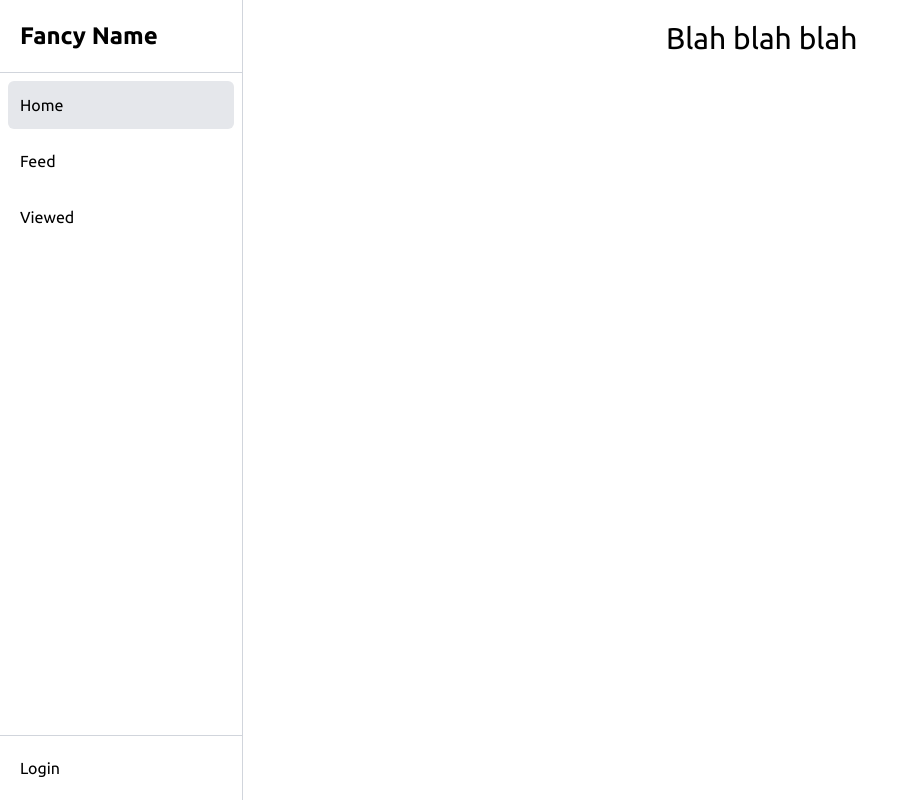
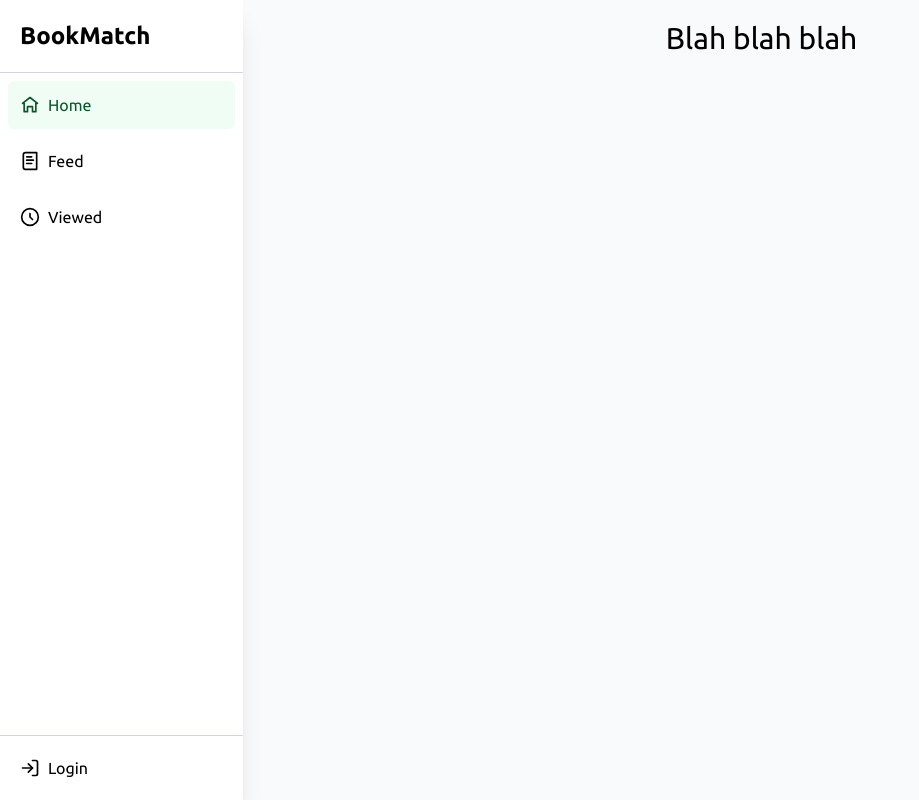
Before and after one commit to HamsterBigTech/kakayato-gloopost, a SvelteKit app: page / in a window 1280 px wide. Shown: the whole page, without its empty margins (0-919 px from the left). Built offline with nearby package versions, Linux system fonts and the light colour scheme; no server answers.

Commit message:
feat: icons & colors

```diff
--- /dev/null
+++ b/src/lib/components/nav-item.svelte
@@ -0,0 +1,14 @@
+<script lang="ts">
+	import type { Snippet } from 'svelte';
+
+	const { href, path, children }: { href: string; path: string; children: Snippet } = $props();
+</script>
+
+<a
+	class={`transition p-3 rounded-md ${path === href ? 'bg-green-50 text-green-900' : 'hover:bg-green-50 hover:text-green-900'}`}
+	{href}
+>
+	<div class="flex flex-row gap-2">
+		{@render children()}
+	</div>
+</a>
--- a/src/routes/+layout.svelte
+++ b/src/routes/+layout.svelte
@@ -7,6 +7,7 @@
 	import { sessionCtx } from '$lib/service/session';
 	import { bookCtx, BookService } from '$lib/service/book';
 	import { page } from '$app/state';
+	import NavItem from '$lib/components/nav-item.svelte';
 
 	let { children } = $props();
 
@@ -28,36 +29,128 @@
 	});
 </script>
 
-{#snippet link(href: string, text: string)}
-	<a
-		class={`transition p-3 rounded-md ${path === href ? 'bg-gray-200' : 'hover:bg-gray-200'}`}
-		{href}>{text}</a
-	>
-{/snippet}
-
-<div class="flex flex-row h-100vh">
-	<nav class="w-75 h-screen m-0 flex flex-col border-r-1 border-gray-300">
+<div class="flex flex-row h-100vh bg-gray-50">
+	<nav class="w-75 h-screen m-0 flex flex-col border-gray-300 bg-white shadow-xl">
 		<div class="p-2 border-b-1 border-gray-300">
-			<h1 class="font-bold text-2xl p-3">Fancy Name</h1>
+			<h1 class="font-bold text-2xl p-3">BookMatch</h1>
 		</div>
 
 		<div class="p-2 flex flex-col gap-2">
-			{@render link('/', 'Home')}
-			{@render link('/feed', 'Feed')}
-			{@render link('/viewed', 'Viewed')}
+			<NavItem href="/" {path}>
+				<svg
+					class="mt-auto mb-auto"
+					xmlns="http://www.w3.org/2000/svg"
+					width="20"
+					height="20"
+					viewBox="0 0 24 24"
+					fill="none"
+					stroke="currentColor"
+					stroke-width="2"
+					stroke-linecap="round"
+					stroke-linejoin="round"
+				>
+					<path d="M3 10L12 3L21 10H19V20H15V14H9V20H5V10H3Z" />
+				</svg>
+
+				Home
+			</NavItem>
+
+			<NavItem href="/feed" {path}>
+				<svg
+					class="mt-auto mb-auto"
+					xmlns="http://www.w3.org/2000/svg"
+					width="20"
+					height="20"
+					viewBox="0 0 24 24"
+					fill="none"
+					stroke="currentColor"
+					stroke-width="2"
+					stroke-linecap="round"
+					stroke-linejoin="round"
+				>
+					<path d="M4 19.5v-15A2.5 2.5 0 0 1 6.5 2H20v20H6.5a2.5 2.5 0 0 1-2.5-2.5z" />
+					<path d="M8 7h6" />
+					<path d="M8 11h8" />
+					<path d="M8 15h6" />
+				</svg>
+
+				Feed
+			</NavItem>
+
+			<NavItem href="/viewed" {path}>
+				<svg
+					class="mt-auto mb-auto"
+					xmlns="http://www.w3.org/2000/svg"
+					width="20"
+					height="20"
+					viewBox="0 0 24 24"
+					fill="none"
+					stroke="currentColor"
+					stroke-width="2"
+					stroke-linecap="round"
+					stroke-linejoin="round"
+				>
+					<path d="M12 8v4l3 3" />
+					<circle cx="12" cy="12" r="10" />
+				</svg>
+
+				Viewed
+			</NavItem>
 		</div>
 
 		<div class="mt-auto w-full border-t-1 border-gray-300 p-2">
 			{#if session.session === null}
 				<button
-					class="transition p-3 rounded-md hover:bg-gray-200 active:bg-gray-300 w-full text-left"
-					onclick={() => goto('/login')}>Login</button
+					class="transition p-3 rounded-md hover:bg-green-50 hover:text-green-900 active:bg-green-100 w-full text-left"
+					onclick={() => goto('/login')}
 				>
+					<div class="flex flex-row gap-2">
+						<svg
+							class="mt-auto mb-auto"
+							xmlns="http://www.w3.org/2000/svg"
+							width="20"
+							height="20"
+							viewBox="0 0 24 24"
+							fill="none"
+							stroke="currentColor"
+							stroke-width="2"
+							stroke-linecap="round"
+							stroke-linejoin="round"
+						>
+							<path d="M15 3h4a2 2 0 0 1 2 2v14a2 2 0 0 1-2 2h-4" />
+							<polyline points="10 17 15 12 10 7" />
+							<line x1="15" y1="12" x2="3" y2="12" />
+						</svg>
+
+						Login
+					</div>
+				</button>
 			{:else}
 				<button
-					class="transition p-3 rounded-md hover:bg-gray-200 active:bg-gray-300 w-full text-left"
-					onclick={() => supabase.auth.signOut()}>Logout</button
+					class="transition p-3 rounded-md hover:bg-green-100 hover:text-green-900 active:bg-green-100 w-full text-left"
+					onclick={() => supabase.auth.signOut()}
 				>
+					<div class="flex flex-row gap-2">
+						<svg
+							class="mt-auto mb-auto"
+							xmlns="http://www.w3.org/2000/svg"
+							width="20"
+							height="20"
+							viewBox="0 0 24 24"
+							fill="none"
+							stroke="currentColor"
+							stroke-width="2"
+							stroke-linecap="round"
+							stroke-linejoin="round"
+						>
+							<path d="M15 3h4a2 2 0 0 1 2 2v14a2 2 0 0 1-2 2h-4" />
+							<polyline points="10 17 15 12 10 7" />
+							<line x1="15" y1="12" x2="3" y2="12" />
+						</svg>
+
+						Logout
+					</div>
+				</button>
 			{/if}
 		</div>
 	</nav>
--- a/src/routes/feed/+page.svelte
+++ b/src/routes/feed/+page.svelte
@@ -32,7 +32,7 @@
 
 			<div class="flex gap-8 w-fit mt-8">
 				<button
-					class="transition w-15 h-15 text-2xl rounded-full border-2 hover:bg-gray-200 active:bg-gray-300 border-red-300"
+					class="transition w-15 h-15 text-2xl rounded-full border-2 hover:bg-red-50 active:bg-red-100 border-red-300"
 					onclick={async () => {
 						await books.dislikeBook(book.id);
 						selectedBook = books.getRandomBook();
@@ -41,7 +41,7 @@
 					👎
 				</button>
 				<button
-					class="transition w-15 h-15 text-2xl rounded-full border-2 hover:bg-gray-200 active:bg-gray-300 border-green-300"
+					class="transition w-15 h-15 text-2xl rounded-full border-2 hover:bg-green-50 active:bg-green-100 border-green-300"
 					onclick={async () => {
 						await books.likeBook(book.id);
 						selectedBook = books.getRandomBook();
--- a/src/routes/viewed/+page.svelte
+++ b/src/routes/viewed/+page.svelte
@@ -27,14 +27,18 @@
 		{#if viewedBooks.length > 0}
 			<div class="flex flex-row gap-2">
 				<button
-					class="transition rounded-md hover:bg-gray-200 active:bg-gray-300 p-3 w-20"
-					onclick={prevPage}>Prev</button
+					class="transition rounded-md hover:bg-green-50 hover:text-green-900 active:bg-green-100 p-3 w-20"
+					onclick={prevPage}
 				>
+					Prev
+				</button>
 				<p class="m-auto p-3">Page {page + 1} of {maxPages}</p>
 				<button
-					class="transition rounded-md hover:bg-gray-200 active:bg-gray-300 p-3 w-20"
-					onclick={nextPage}>Next</button
+					class="transition rounded-md hover:bg-green-50 hover:text-green-900 active:bg-green-100 p-3 w-20"
+					onclick={nextPage}
 				>
+					Next
+				</button>
 			</div>
 		{/if}
 	</div>
```
